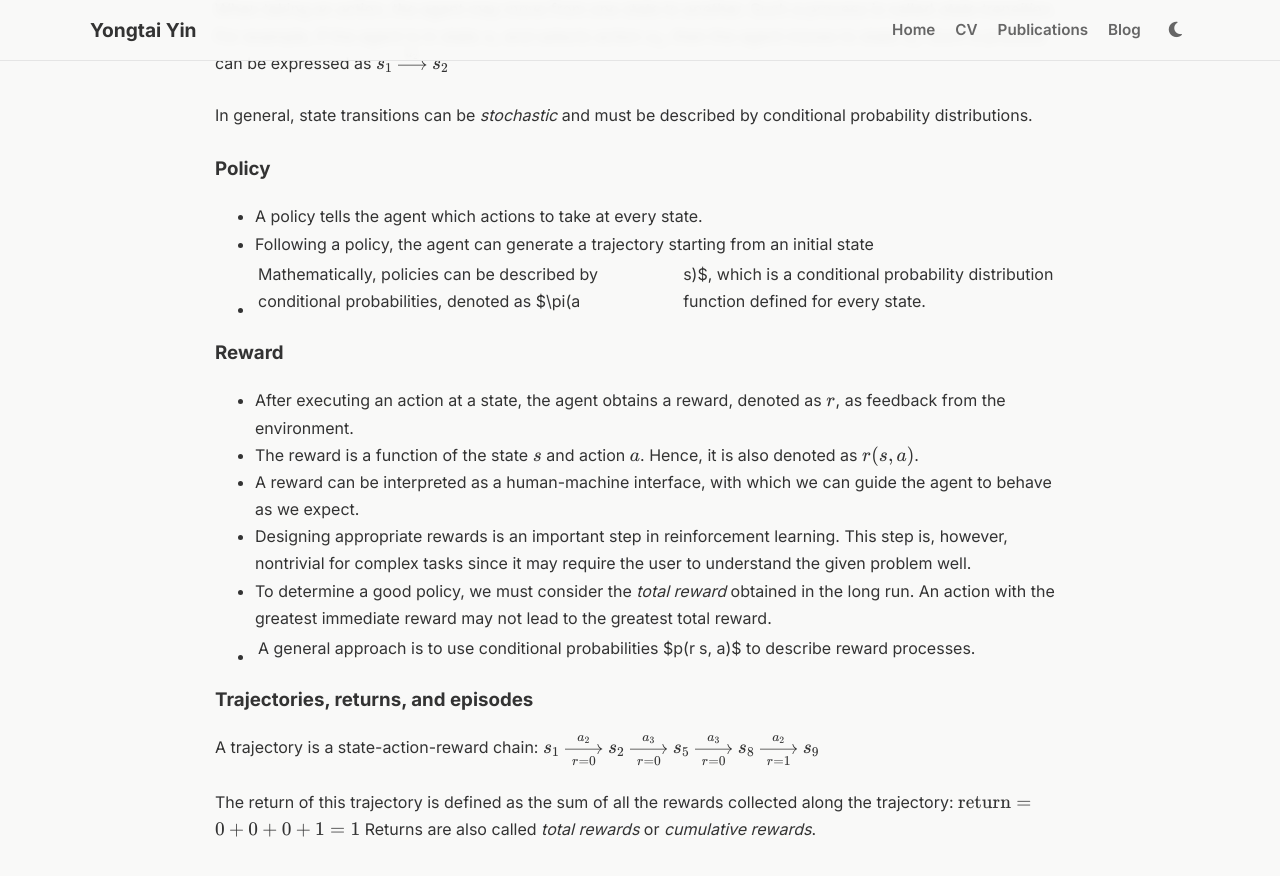
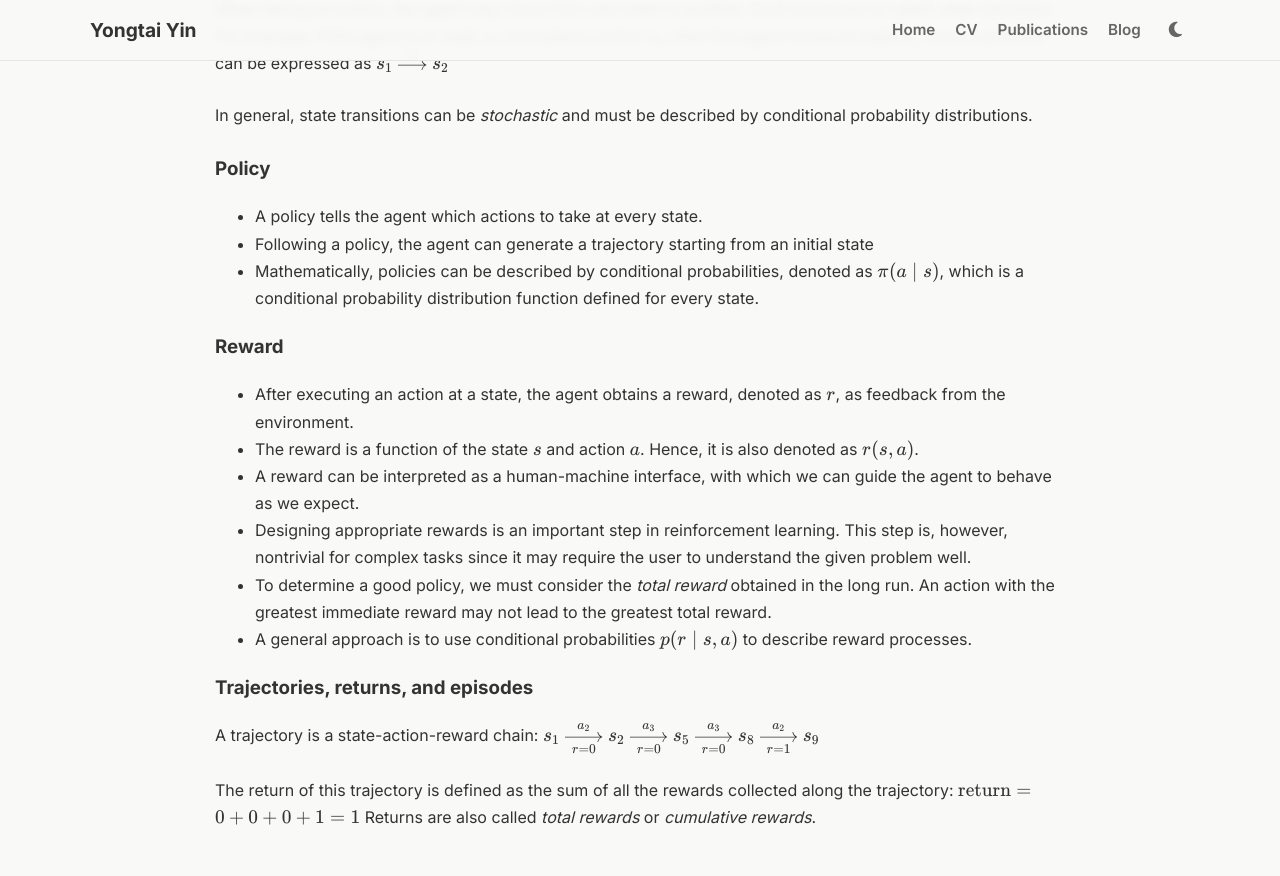
Before and after one commit to yongtai-yin/yongtai-yin.github.io, a Jekyll site: the page built from _posts/2026-01-27-RL-note.md, in a window 1280 px wide and 900 px high, scrolled down 596 px. Shown: the top 876 px of the window. Built offline with Jekyll 4.4.1, drawn with Linux system fonts in a browser that asks for light colours; a style sheet for code colours, icons or effects is not loaded.

Commit message:
update RL note

```diff
--- a/_posts/2026-01-27-RL-note.md
+++ b/_posts/2026-01-27-RL-note.md
@@ -28,7 +28,7 @@ In general, state transitions can be *stochastic* and must be described by condi
 
 - A policy tells the agent which actions to take at every state.
 - Following a policy, the agent can generate a trajectory starting from an initial state
-- Mathematically, policies can be described by conditional probabilities, denoted as $\pi(a | s)$, which is a conditional probability distribution function defined for every state.
+- Mathematically, policies can be described by conditional probabilities, denoted as $\pi(a \mid s)$, which is a conditional probability distribution function defined for every state.
 
 ### Reward
 
@@ -37,7 +37,7 @@ In general, state transitions can be *stochastic* and must be described by condi
 - A reward can be interpreted as a human-machine interface, with which we can guide the agent to behave as we expect.
 - Designing appropriate rewards is an important step in reinforcement learning. This step is, however, nontrivial for complex tasks since it may require the user to understand the given problem well.
 - To determine a good policy, we must consider the *total reward* obtained in the long run. An action with the greatest immediate reward may not lead to the greatest total reward.
-- A general approach is to use conditional probabilities $p(r | s, a)$ to describe reward processes.
+- A general approach is to use conditional probabilities $p(r \mid s, a)$ to describe reward processes.
 
 ### Trajectories, returns, and episodes
 
```
